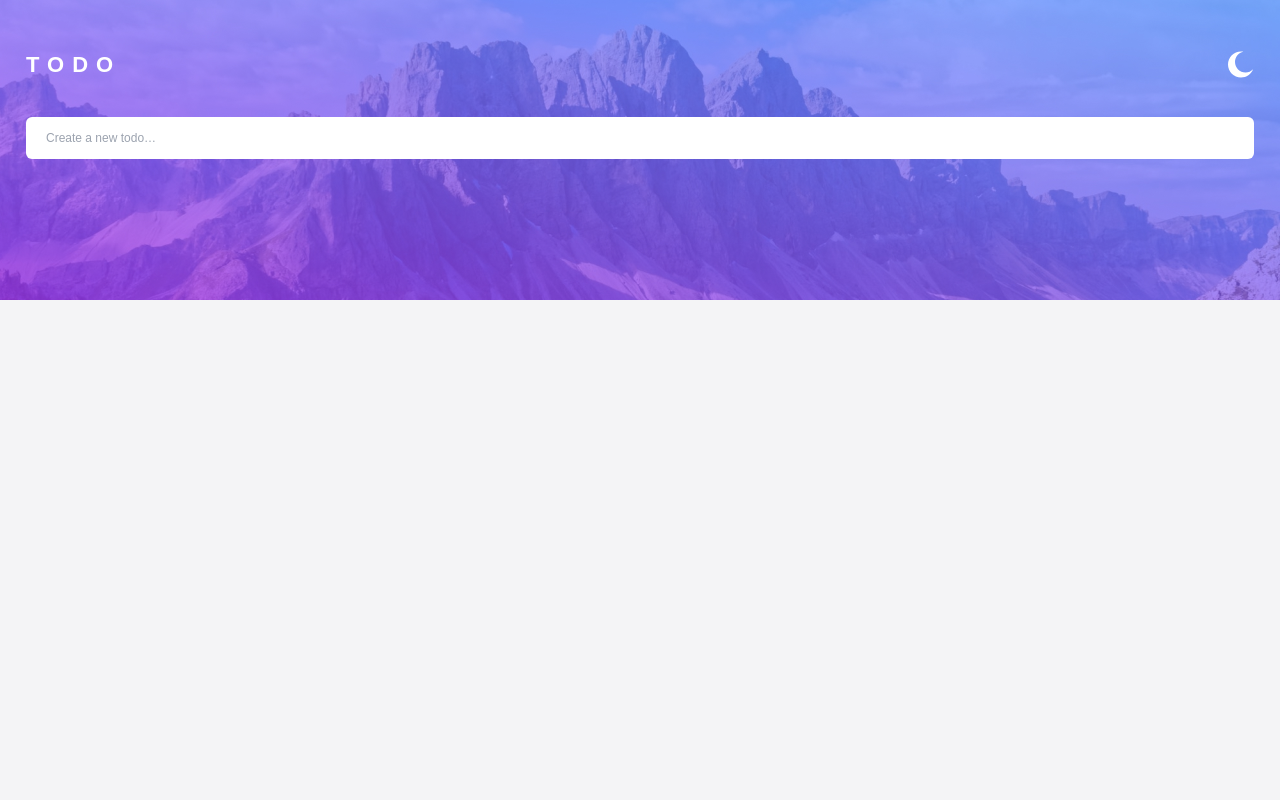
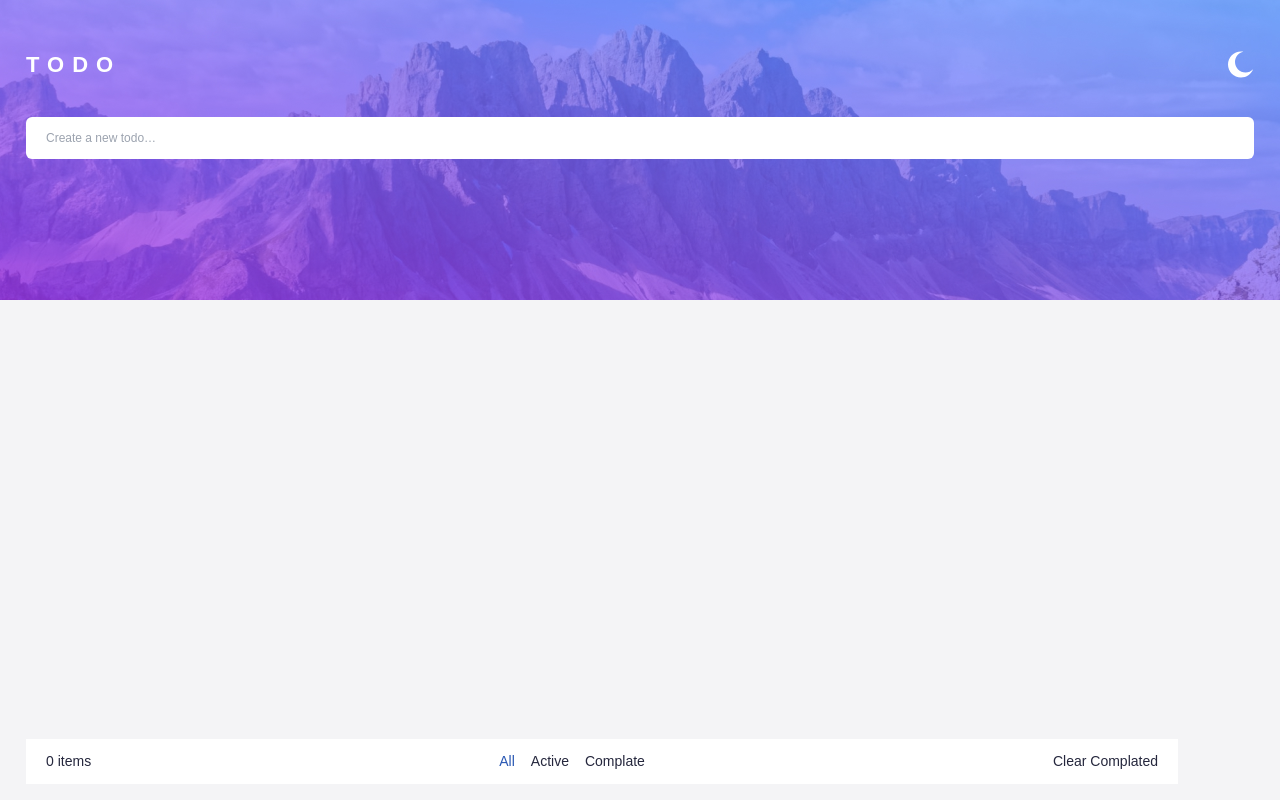
Before and after one commit to rustammdev/to-do-list-React, a React (Create React App) app: page / in a window 1280 px wide. Built offline with nearby package versions, Linux system fonts and the light colour scheme.

Commit message:
past menudagi holatlarda malumotlarni tozalash tugallandi.

```diff
--- a/src/App.js
+++ b/src/App.js
@@ -19,14 +19,16 @@ function App() {
   const handleSubmit = (e) => {
     const newTodo = {
       desc: e,
-      isDel: false,
       id: todos.length > 0 ? Math.max(...todos.map((todo) => todo.id)) + 1 : 1,
       isActive: false,
+      isDel: false,
+      isWiev: true,
     };
     // Yangi todo obyektini saqlash
-    setTodos([...todos, newTodo]);
+    setTodos([newTodo, ...todos]);
   };
 
+  // complate todo
   const isAct = (id) => {
     setTodos((prev) => {
       return prev.map((e) => {
@@ -38,9 +40,50 @@ function App() {
     });
   };
 
+  // del todo
   const handlerDel = (id) => {
     setTodos((prev) => {
       return prev.filter((e) => e.id !== id);
+    });
+  };
+
+  // filter All
+  const filterAll = () => {
+    setTodos((prev) => {
+      return prev.map((e) => {
+        return { ...e, isWiev: true };
+      });
+    });
+  };
+
+  // filter Active
+  const filterActive = () => {
+    setTodos((prev) => {
+      return prev.map((e) => {
+        if (e.isActive === true) {
+          return { ...e, isWiev: false };
+        }
+        return { ...e, isWiev: true };
+      });
+    });
+  };
+
+  // filter Complate
+  const filterComplate = () => {
+    setTodos((prev) => {
+      return prev.map((e) => {
+        if (e.isActive === true) {
+          return { ...e, isWiev: true };
+        }
+        return { ...e, isWiev: false };
+      });
+    });
+  };
+
+  // clear complateded
+  const clearComplated = () => {
+    setTodos((prev) => {
+      return prev.filter((e) => e.isActive === false);
     });
   };
 
@@ -70,6 +113,7 @@ function App() {
           <form
             onSubmit={(e) => {
               e.preventDefault();
+              setInputValue("");
               handleSubmit(inputValue);
             }}
           >
@@ -89,26 +133,31 @@ function App() {
           </form>
 
           <ul
-            className={` mt-[16px] rounded-md ${
+            className={`divide-y divide-gray-200 mt-[16px] rounded-md ${
               mode ?? false ? "bg-white" : "bg-[#25273DFF]"
             }`}
           >
             {todos.map((item) => {
-              return (
+              return item.isWiev ? (
                 <li
-                  className="flex px-[20px] py-[12px] gap-x-[12px]"
+                  className="flex px-[20px] gap-x-[12px] h-[50px]"
                   key={item.id}
                 >
-                  <div className="flex justify-center items-center">
-                    {/* complate button */}
-                    <p
-                      className={`border w-[20px] h-[20px] rounded-full ${
-                        item.isActive === true ? "bg-red-600" : ""
-                      }`}
+                  <div
+                    className="flex justify-center items-center cursor-pointer"
                     onClick={() => {
                       isAct(item.id);
                     }}
+                  >
+                    {/* complate button */}
+                    {!item.isActive && (
+                      <p
+                        className={`border w-[20px] h-[20px] rounded-full`}
                       ></p>
+                    )}
+                    {item.isActive && (
+                      <img src={chekPoint} width="22" height="22" />
+                    )}
                   </div>
 
                   <div className="flex justify-between items-center w-full">
@@ -135,38 +184,63 @@ function App() {
                       src={delBtn}
                       width="11.79"
                       height="11.79"
-                      className="col-span-2"
+                      className="cursor-pointer"
                       onClick={() => {
                         handlerDel(item.id);
                       }}
                     />
                   </div>
                 </li>
+              ) : (
+                ""
               );
             })}
           </ul>
+        </div>
         <div
-            className={`flex justify-between items-center px-[20px] py-[12px] bg-white mt-[12px] text-[14px]
-            ${todos.length <= 0 ? "hidden" : ""} `}
+          className={`flex justify-between items-center px-[20px] py-[12px] text-[14px]  fixed bottom-0 w-[90%] m-auto mb-4 ${
+            mode ?? false
+              ? "bg-white text-[#25273DFF]"
+              : "bg-[#25273DFF] text-white"
+          }`}
         >
           <span className="hover:text-[#2957b3] cursor-pointer hover:underline">
             {todos.length} items
           </span>
           <ul className="flex justify-between items-center gap-4">
-              <li className="hover:text-[#2957b3] cursor-pointer hover:underline">
+            <li
+              className="text-[#2957b3] cursor-pointer hover:underline"
+              onClick={() => {
+                filterAll();
+              }}
+            >
               All
             </li>
-              <li className="hover:text-[#2957b3] cursor-pointer hover:underline">
+            <li
+              className="hover:text-[#2957b3] cursor-pointer hover:underline"
+              onClick={() => {
+                filterActive();
+              }}
+            >
               Active
             </li>
-              <li className="hover:text-[#2957b3] cursor-pointer hover:underline">
+            <li
+              className="hover:text-[#2957b3] cursor-pointer hover:underline"
+              onClick={() => {
+                filterComplate();
+              }}
+            >
               Complate
             </li>
           </ul>
-            <span className="hover:text-[#2957b3] cursor-pointer hover:underline">
+          <span
+            className="hover:text-[#2957b3] cursor-pointer hover:underline"
+            onClick={() => {
+              clearComplated();
+            }}
+          >
             Clear Complated
           </span>
-          </div>
         </div>
       </div>
     </div>
```
Lines whose indentation alone changed are shown as unchanged.
